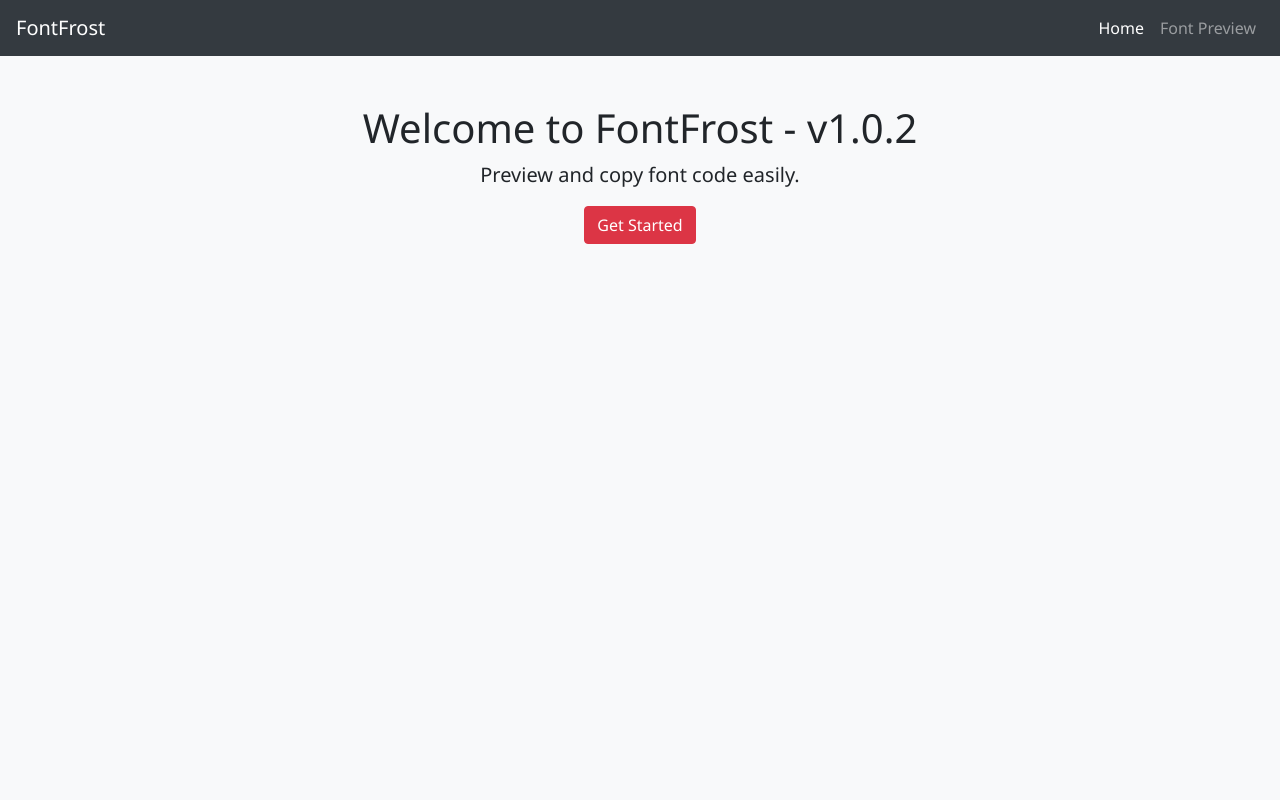
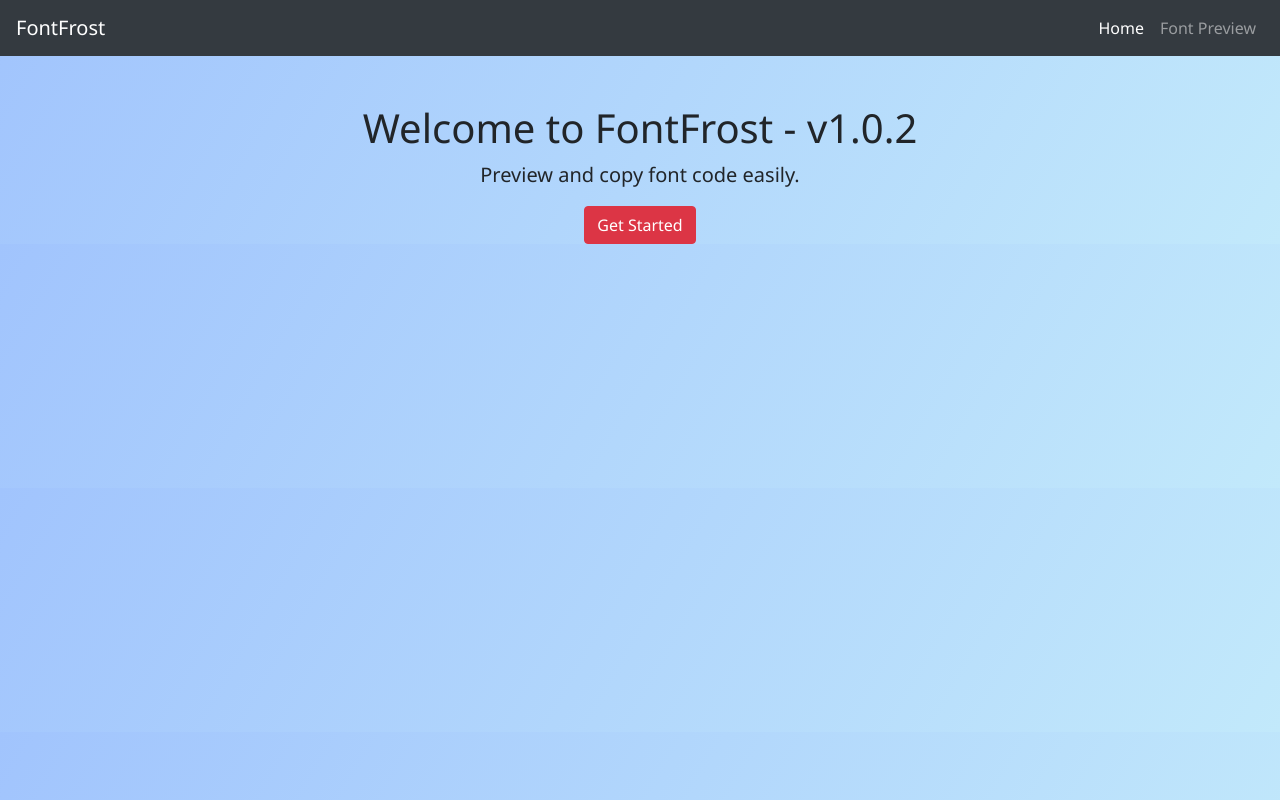
Before and after one commit to Harshit2012/FontFrost, a plain HTML site: page index.html in a window 1280 px wide. Drawn offline with nearby package versions, Linux system fonts and the light colour scheme.

Commit message:
Update style.css

```diff
--- a/style.css
+++ b/style.css
@@ -1,5 +1,5 @@
 body {
-    background-color: #f8f9fa;
+    background-image: linear-gradient(120deg, #a1c4fd 0%, #c2e9fb 100%);
     font-family: 'Segoe UI', Tahoma, Geneva, Verdana, sans-serif;
     margin: 0;
     padding: 0;
```
